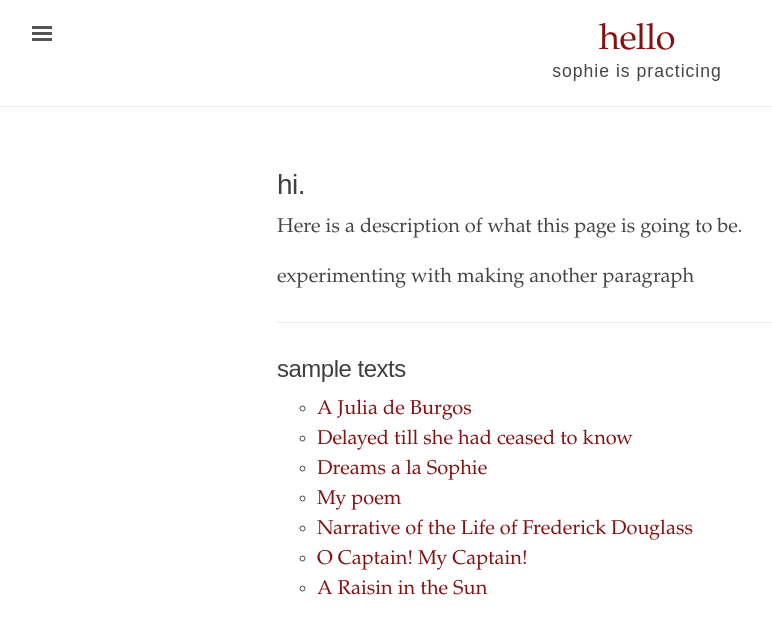
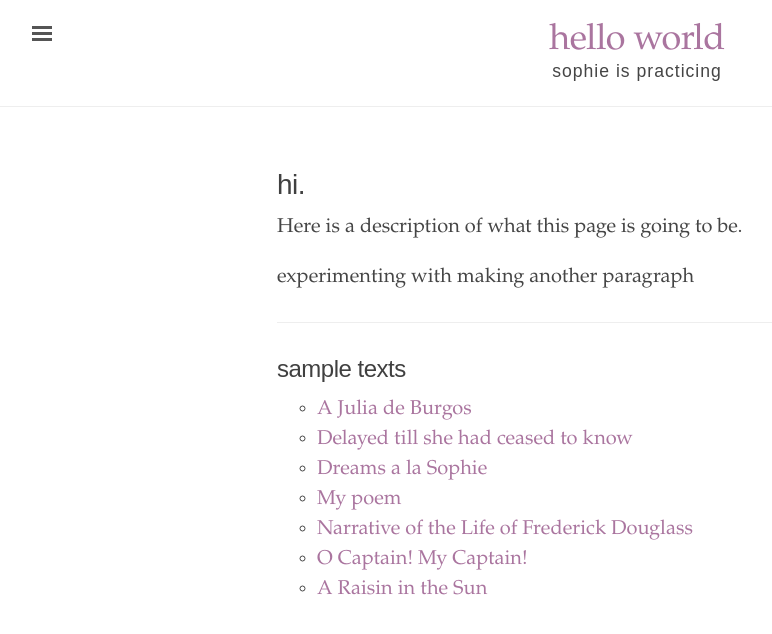
Before and after one commit to sophiarichardson/sample, a Jekyll site: the page built from index.html, in a window 1280 px wide. Shown: the top 634 px of the page, without its empty margins (3-775 px from the left). Built offline with Jekyll 4.4.1, drawn with Linux system fonts in a browser that asks for light colours.

Commit message:
Update _config.yml

```diff
--- a/_config.yml
+++ b/_config.yml
@@ -1,7 +1,7 @@
 # Built with Jekyll 3.6.0
 
 # Setup
-title:               'hello'
+title:               'hello world'
 tagline:             'sophie is practicing'
 description:         'learning to make digital editions!'
 url:                 'http://minicomp.github.io'
@@ -14,7 +14,7 @@ author:
   email:             colibri.alex@gmail.com
 
 # Color scheme. Options: red, orange, magenta, cyan, blue, brown
-color-scheme:
+color-scheme: magenta
 
 # Permalinks
 permalink: pretty
```
